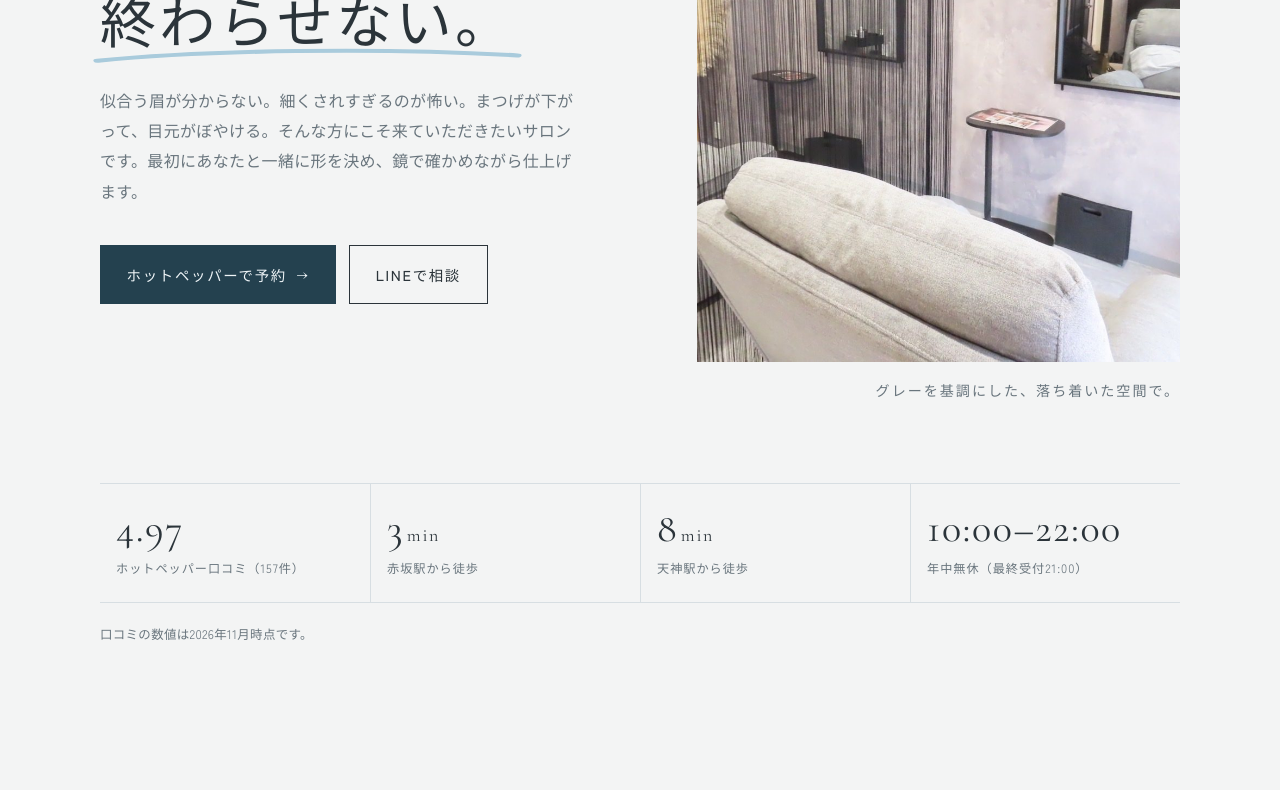
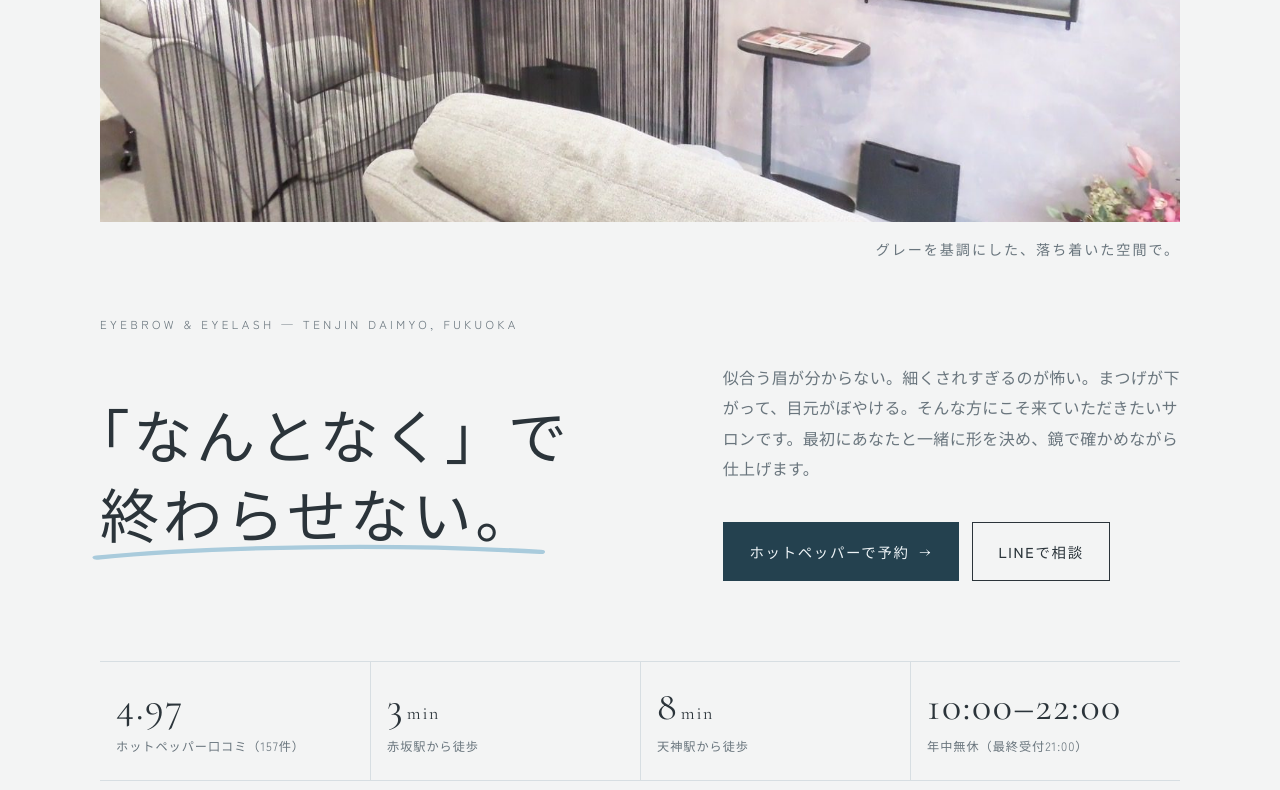
Before and after one commit to grachertenjin-dotcom/gracher-site, a plain HTML site: page index.html in a window 1280 px wide. Shown: the part 377-1167 px from the top of the page. Drawn offline with nearby package versions, Linux system fonts and the light colour scheme.

Commit message:
店内写真を見出しの上に横長で配置
Co-Authored-By: Claude Opus 5.5 <noreply@anthropic.com>
Claude-Session: https://claude.ai/code/session_013XGZNjfUYy9vzpDBT1DtvJ

```diff
--- a/index.html
+++ b/index.html
@@ -82,16 +82,22 @@ body::before{content:"";position:fixed;inset:0 0 auto;height:env(safe-area-inset
 
 /* hero */
 .hero{padding-block:clamp(2rem,6vw,4rem) clamp(3rem,7vw,5rem);overflow:hidden}
-.hero-grid{display:grid;grid-template-columns:1.05fr .95fr;gap:clamp(2rem,5vw,4rem);align-items:center}
+.hero-grid{display:grid;grid-template-columns:1fr;gap:clamp(2rem,4vw,3.2rem)}
+.hero-photo{order:-1}
+.hero-text{display:grid;grid-template-columns:1.1fr .9fr;column-gap:clamp(2rem,5vw,4.5rem);align-items:end}
+.hero-text .kicker{grid-column:1/-1}
+.hero-text h1{grid-column:1;grid-row:2/4;margin-bottom:0;align-self:end}
+.hero-text .sub{grid-column:2;grid-row:2;margin-bottom:1.6rem}
+.hero-text .cta{grid-column:2;grid-row:3}
 .hero-grid>*{min-width:0}
 .kicker{font-size:.72rem;letter-spacing:.3em;color:var(--muted);margin:0 0 1.6rem}
-.hero h1{font-family:var(--display);font-weight:500;font-size:clamp(2rem,4.4vw,3.5rem);line-height:1.34;letter-spacing:.06em;margin:0 0 1.8rem}
+.hero h1{font-family:var(--display);font-weight:500;font-size:clamp(2rem,4.8vw,3.7rem);line-height:1.34;letter-spacing:.06em;margin:0 0 1.8rem}
 .hero h1 em{font-style:normal;position:relative;white-space:nowrap}
 .hero h1 em svg{position:absolute;left:-2%;bottom:-.14em;width:104%;height:.36em;overflow:visible;z-index:-1}
 .hero p.sub{color:var(--muted);max-width:30em;margin:0 0 2.4rem}
 .cta{display:flex;gap:.8rem;flex-wrap:wrap}
 .hero-photo{margin:0;min-width:0}
-.hero-photo img{display:block;width:100%;height:auto;max-width:100%;aspect-ratio:4/5;object-fit:cover;object-position:64% 50%;animation:rise 1.6s var(--ease) both}
+.hero-photo img{display:block;width:100%;height:auto;max-width:100%;aspect-ratio:21/9;object-fit:cover;object-position:55% 58%;animation:rise 1.6s var(--ease) both}
 .hero-photo figcaption{font-family:var(--display);font-size:.88rem;letter-spacing:.14em;color:var(--muted);margin-top:.9rem;text-align:right}
 @keyframes rise{from{opacity:0;transform:translateY(14px)}}
 @media (prefers-reduced-motion:reduce){.hero-photo img{animation:none}}
@@ -99,7 +105,7 @@ body::before{content:"";position:fixed;inset:0 0 auto;height:env(safe-area-inset
 .d2{animation-delay:.4s}.d3{animation-delay:1s}
 @keyframes draw{to{stroke-dashoffset:0}}
 @media (prefers-reduced-motion:reduce){.draw{animation:none;stroke-dashoffset:0}}
-@media (max-width:820px){.hero h1{font-size:clamp(1.9rem,8.6vw,3rem)}.hero-grid{grid-template-columns:1fr}.hero-photo{order:-1;margin-inline:calc(-1*max(20px,env(safe-area-inset-left,0px))) calc(-1*max(20px,env(safe-area-inset-right,0px)))}.hero-photo img{aspect-ratio:4/3}.hero-photo figcaption{padding-inline:20px}}
+@media (max-width:820px){.hero h1{font-size:clamp(1.9rem,8.6vw,3rem)}.hero-text{display:block}.hero-text h1{margin-bottom:1.6rem}.hero-grid{grid-template-columns:1fr}.hero-photo{order:-1;margin-inline:calc(-1*max(20px,env(safe-area-inset-left,0px))) calc(-1*max(20px,env(safe-area-inset-right,0px)))}.hero-photo img{aspect-ratio:4/3}.hero-photo figcaption{padding-inline:20px}}
 
 .facts{display:grid;grid-template-columns:repeat(4,1fr);border-top:1px solid var(--line);border-bottom:1px solid var(--line);margin-top:clamp(3rem,7vw,5rem)}
 .facts div{padding:1.3rem 1rem;border-left:1px solid var(--line);min-width:0}
@@ -334,7 +340,7 @@ footer a{text-decoration:none}
 <section class="hero">
   <div class="wrap">
     <div class="hero-grid">
-      <div>
+      <div class="hero-text">
         <p class="kicker">EYEBROW &amp; EYELASH — TENJIN DAIMYO, FUKUOKA</p>
         <h1><span style="white-space:nowrap;margin-left:-.5em">「なんとなく」で</span><br><em>終わらせない。<svg viewBox="0 0 300 30" preserveAspectRatio="none" aria-hidden="true"><path class="draw d3" style="--len:320" d="M4 22 C 80 6, 200 2, 296 14" fill="none" stroke="var(--mist)" stroke-width="6" stroke-linecap="round"/></svg></em></h1>
         <p class="sub">似合う眉が分からない。細くされすぎるのが怖い。まつげが下がって、目元がぼやける。そんな方にこそ来ていただきたいサロンです。最初にあなたと一緒に形を決め、鏡で確かめながら仕上げます。</p>
```
